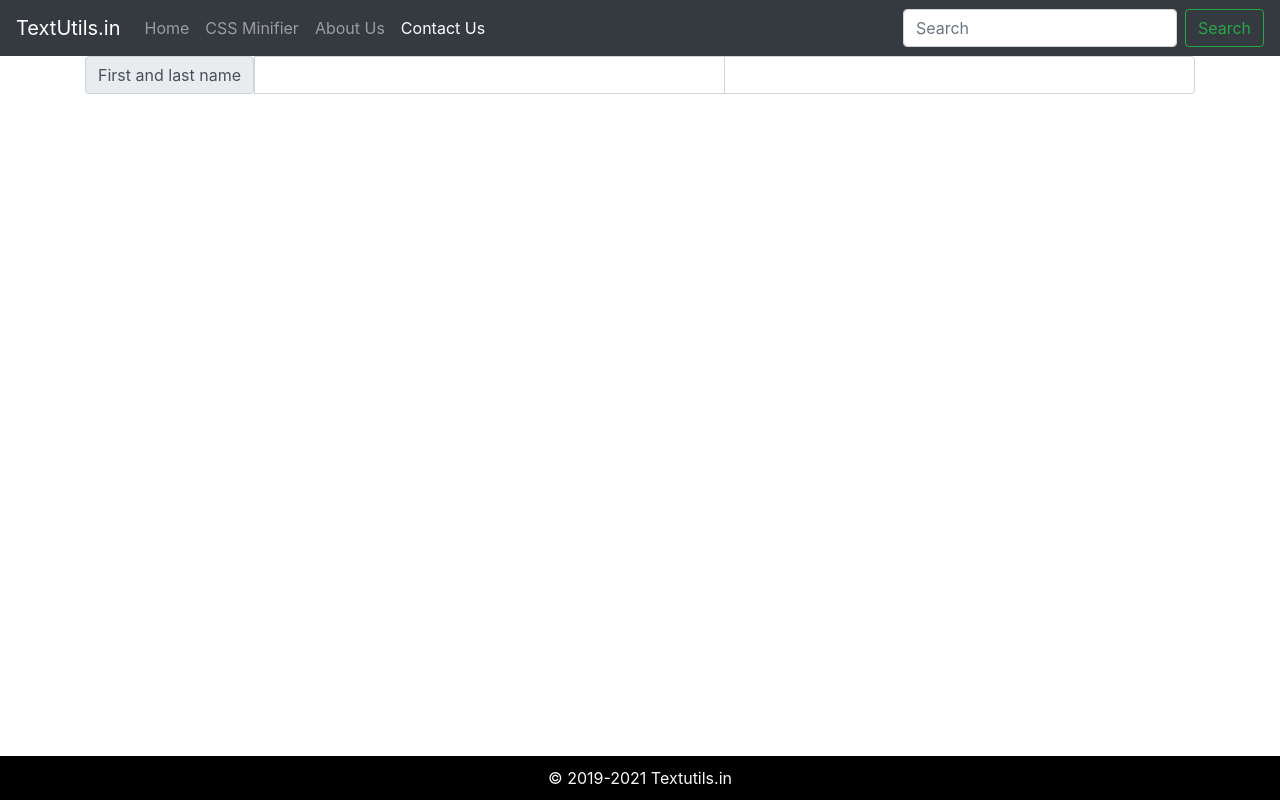
After one commit to haris989/TextUtils, a Django app: page /contact in a window 1280 px wide. The commit adds this page. Run offline with Django 3.2, Linux system fonts and the light colour scheme; some libraries are stand-ins or nearby versions.

```diff
--- /dev/null
+++ b/static/css/style.css
@@ -0,0 +1,28 @@
+.footer {
+    position: fixed;
+    left: 0;
+    bottom: 0;
+    width: 100%;
+    background-color: black;
+    color: white;
+    text-align: center;
+    display: block;
+    padding: 10px 0;
+  }
+
+  #corner-btn {
+    position: absolute;
+    right: 15px;
+    top: 15px;
+    padding:2px 4px;
+  }
+
+  .analyzed_text{
+      font-size: 1.1rem;
+      font-family: 'Roboto', sans-serif;
+      white-space: pre-wrap;
+  }
+
+  .analyzed_text:hover, .analyzed_css:hover{
+    color: red;
+}
--- /dev/null
+++ b/templates/contact.html
@@ -0,0 +1,83 @@
+{% load static %}
+<!doctype html>
+<html lang="en">
+
+<head>
+    <!-- Required meta tags -->
+    <meta charset="utf-8">
+    <meta name="viewport" content="width=device-width, initial-scale=1, shrink-to-fit=no">
+
+    <!-- Bootstrap CSS -->
+    <link rel="stylesheet" href="https://stackpath.bootstrapcdn.com/bootstrap/4.2.1/css/bootstrap.min.css"
+        integrity="sha384-GJzZqFGwb1QTTN6wy59ffF1BuGJpLSa9DkKMp0DgiMDm4iYMj70gZWKYbI706tWS" crossorigin="anonymous">
+
+    <!-- Custom CSS form static -->
+    <link rel="stylesheet" href="/static/css/style.css">
+
+    <title>Text Utils-Results </title>
+    <!-- Favicon-->
+    <link rel="shortcut icon" type="image/png" href="{% static 'favicon.ico' %}" />
+
+</head>
+
+<body>
+    <nav class="navbar navbar-expand-lg navbar-dark bg-dark">
+        <a class="navbar-brand" href="/">TextUtils.in</a>
+        <button class="navbar-toggler" type="button" data-toggle="collapse" data-target="#navbarNavDropdown"
+            aria-controls="navbarNavDropdown" aria-expanded="false" aria-label="Toggle navigation">
+            <span class="navbar-toggler-icon"></span>
+        </button>
+        <div class="collapse navbar-collapse" id="navbarNavDropdown">
+            <ul class="navbar-nav">
+                <li class="nav-item">
+                    <a class="nav-link" href="/">Home</span></a>
+                </li>
+                <li class="nav-item">
+                    <a class="nav-link" href="/css-minifier">CSS Minifier</a>
+                </li>
+                <li class="nav-item">
+                    <a class="nav-link" href="/about">About Us</a>
+                </li>
+                <li class="nav-item active">
+                    <a class="nav-link" href="/contact">Contact Us</a>
+                </li>
+
+            </ul>
+        </div>
+        <form class="form-inline">
+            <input class="form-control mr-sm-2" type="search" placeholder="Search" aria-label="Search">
+            <button class="btn btn-outline-success my-2 my-sm-0" type="submit">Search</button>
+        </form>
+    </nav>
+
+    <div class="container">
+        <form action="">
+            <div class="input-group">
+                <span class="input-group-text">First and last name</span>
+                <input type="text" aria-label="First name" class="form-control">
+                <input type="text" aria-label="Last name" class="form-control">
+            </div>
+        </form>
+    </div>
+
+
+    <footer class="footer">
+        <div class="container">
+            <span class="text-light">&copy; 2019-{% now "Y" %} Textutils.in </span>
+        </div>
+    </footer>
+
+    <!-- Optional JavaScript -->
+    <!-- jQuery first, then Popper.js, then Bootstrap JS -->
+    <script src="https://code.jquery.com/jquery-3.3.1.slim.min.js"
+        integrity="sha384-q8i/X+965DzO0rT7abK41JStQIAqVgRVzpbzo5smXKp4YfRvH+8abtTE1Pi6jizo"
+        crossorigin="anonymous"></script>
+    <script src="https://cdnjs.cloudflare.com/ajax/libs/popper.js/1.14.6/umd/popper.min.js"
+        integrity="sha384-wHAiFfRlMFy6i5SRaxvfOCifBUQy1xHdJ/yoi7FRNXMRBu5WHdZYu1hA6ZOblgut"
+        crossorigin="anonymous"></script>
+    <script src="https://stackpath.bootstrapcdn.com/bootstrap/4.2.1/js/bootstrap.min.js"
+        integrity="sha384-B0UglyR+jN6CkvvICOB2joaf5I4l3gm9GU6Hc1og6Ls7i6U/mkkaduKaBhlAXv9k"
+        crossorigin="anonymous"></script>
+</body>
+
+</html>
--- a/textutils/settings.py
+++ b/textutils/settings.py
@@ -118,3 +118,6 @@ USE_TZ = True
 # https://docs.djangoproject.com/en/2.1/howto/static-files/
 
 STATIC_URL = '/static/'
+STATICFILES_DIRS = [
+    os.path.join(BASE_DIR, "static")
+]
--- a/textutils/urls.py
+++ b/textutils/urls.py
@@ -21,6 +21,6 @@ urlpatterns = [
     path('admin/', admin.site.urls),
     path('', views.index, name='index'),
     path('analyze', views.analyze, name='analyze'),
-    path('about', views.about, name='about')
-
+    path('about', views.about, name='about'),
+    path('contact', views.contact, name='contact')
 ]
--- a/textutils/views.py
+++ b/textutils/views.py
@@ -78,3 +78,6 @@ def analyze(request):
 
 def about(request):
     return render(request, 'about.html')
+
+def contact(request):
+    return render(request, 'contact.html')
```
Also changed, not shown: templates/about.html (+32 -24 lines), templates/analyze.html (+18 -25 lines), templates/index.html (+15 -21 lines), static/favicon.ico (added).
